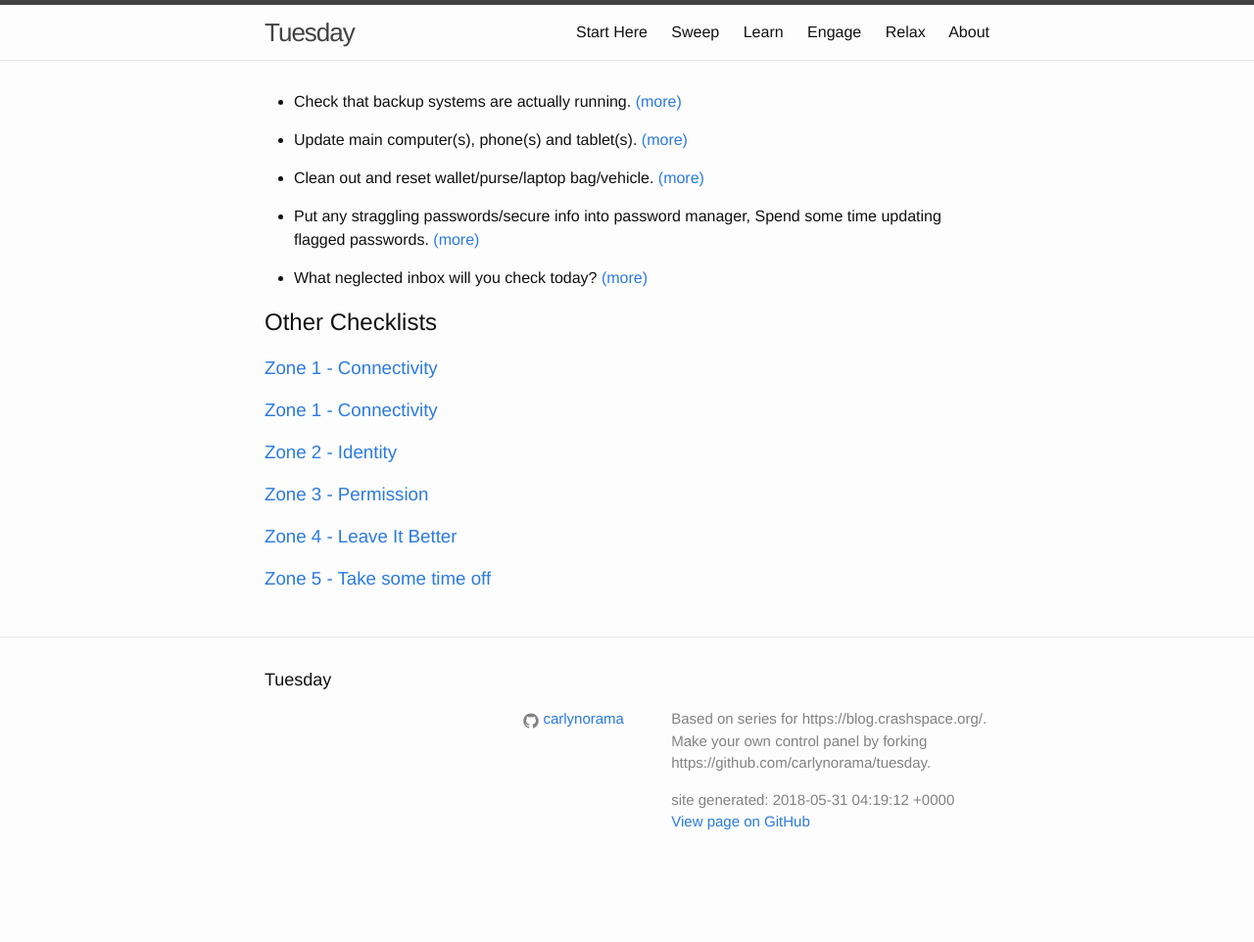
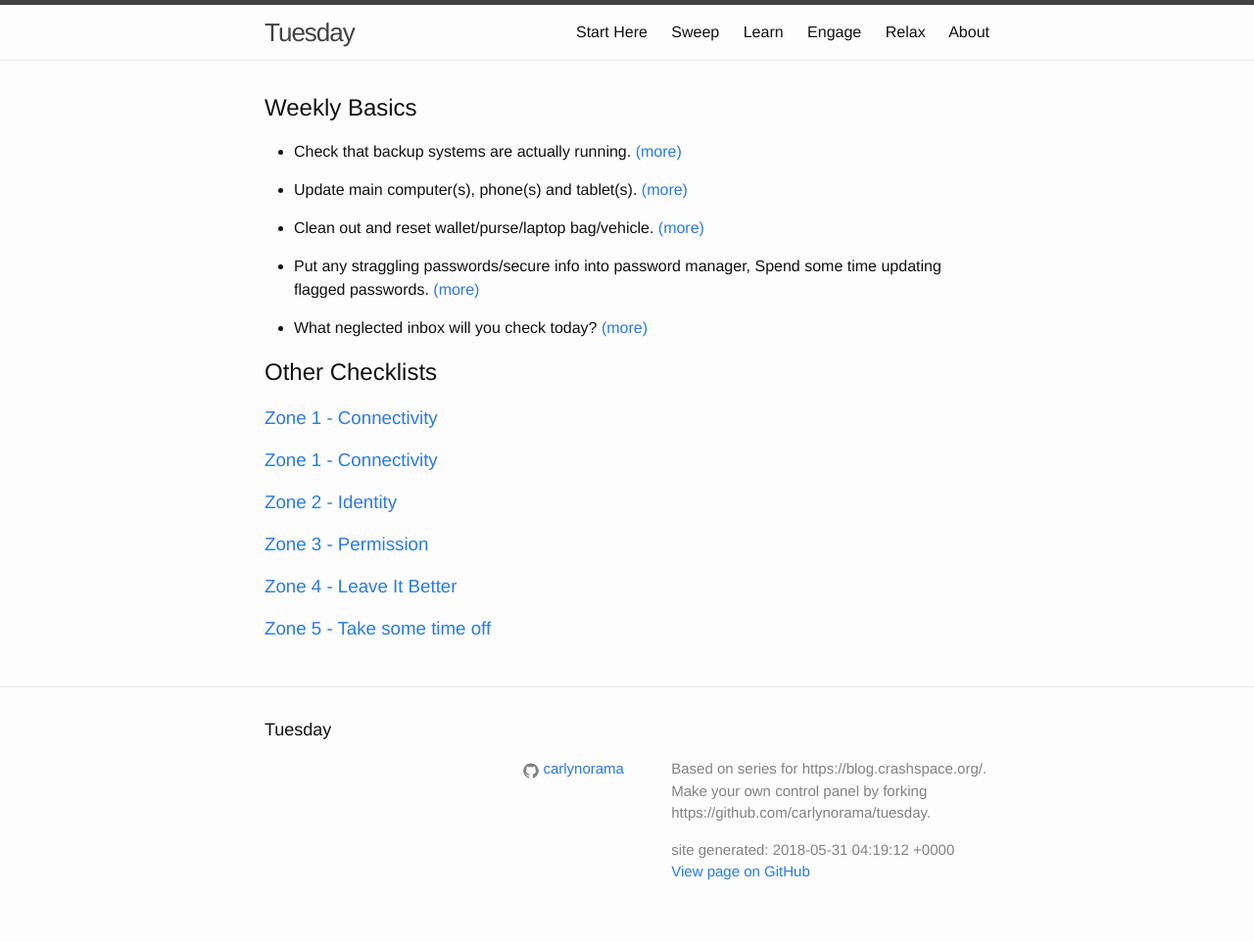
Before and after one commit to CRASHSpace/tuesday, a Jekyll site: the page built from _sweep/index.md, in a window 1280 px wide. Shown: the whole page at 98% size. Built offline with Jekyll 4.4.1, drawn with Linux system fonts in a browser that asks for light colours; before the commit the page ends 911 px from its top, so only the background shows below that.

Commit message:
add header

```diff
--- a/_sweep/index.md
+++ b/_sweep/index.md
@@ -3,6 +3,8 @@ layout: default
 title: Sweep
 showonindexas: none
 ---
+
+## Weekly Basics
 
 {% include weekly_basics.md %}
 
```
